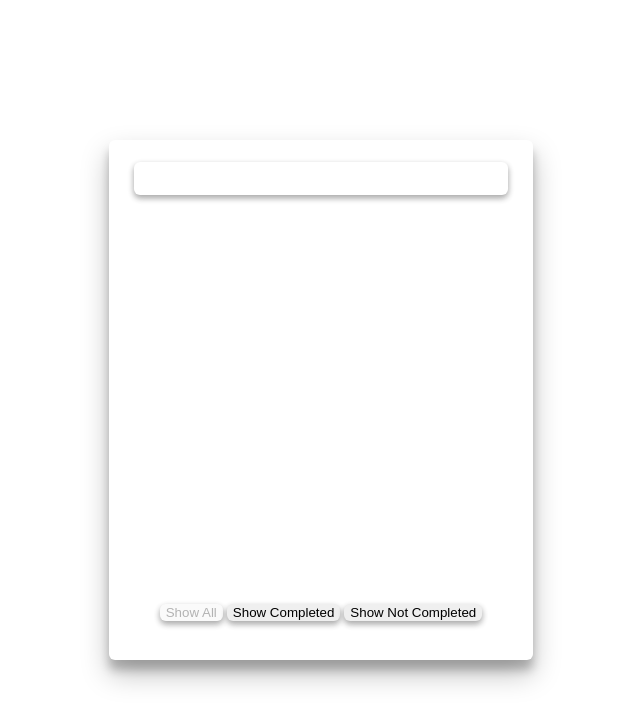
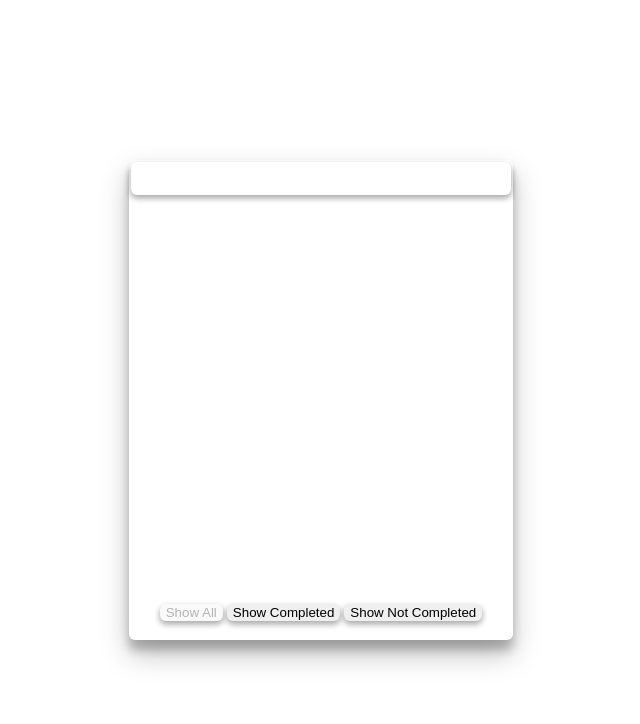
Before and after one commit to d-kowalik/todo-calendar, a React (Create React App) app: page / in a window 1280 px wide. Shown: the top 724 px of the page, without its empty margins (319-959 px from the left). Built offline with nearby package versions, Linux system fonts and the light colour scheme.

Commit message:
Remove padding from AddTodoForm and stretch AddTodoForm input to 100%

```diff
--- a/src/styles/AddTodoForm.css
+++ b/src/styles/AddTodoForm.css
@@ -1,9 +1,10 @@
 .AddTodoForm form {
   width: 100%;
+  display: flex;
 }
 
 .AddTodoForm form input {
   font-size: 1.1em;
   padding: 5px;
-  width: 95%;
+  flex-grow: 1;
 }
--- a/src/styles/TodoBlock.css
+++ b/src/styles/TodoBlock.css
@@ -2,7 +2,6 @@
   height: 60vh;
   min-width: 30vw;
   box-shadow: 0 14px 28px rgba(0, 0, 0, 0.25), 0 10px 10px rgba(0, 0, 0, 0.22);
-  padding: 20px;
   display: grid;
   grid-template-rows: 1fr 10fr 1fr;
   border-radius: 6px;
```
